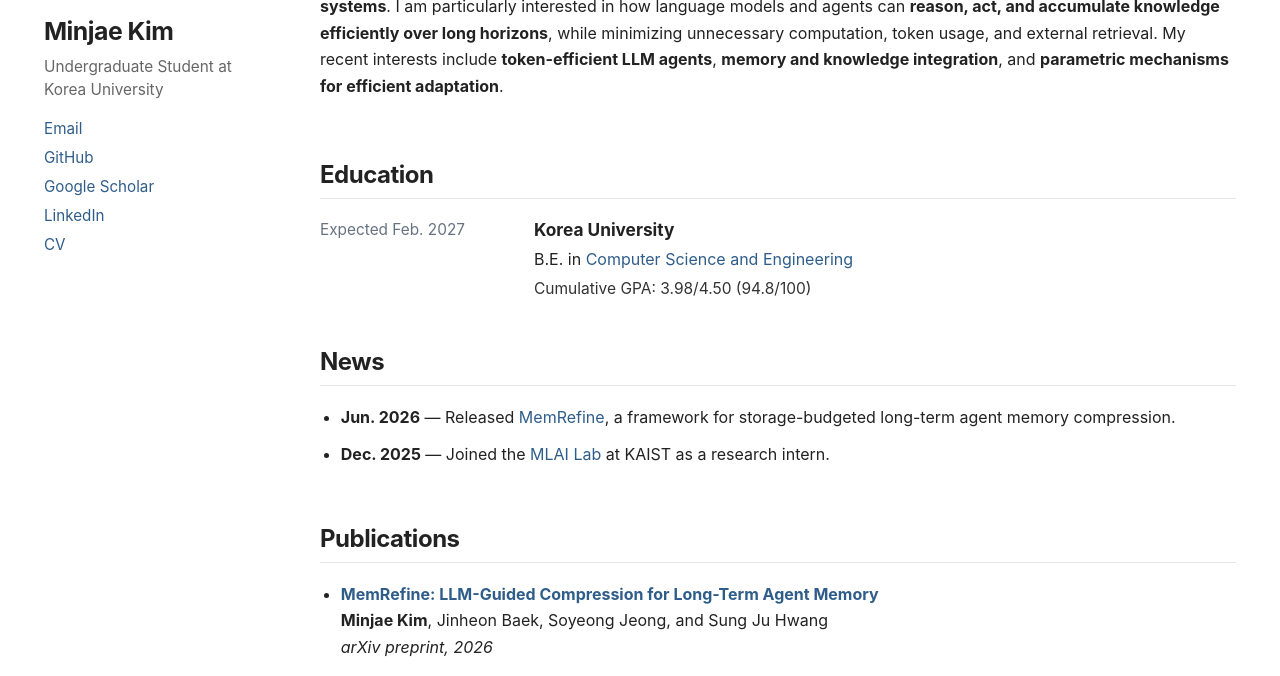
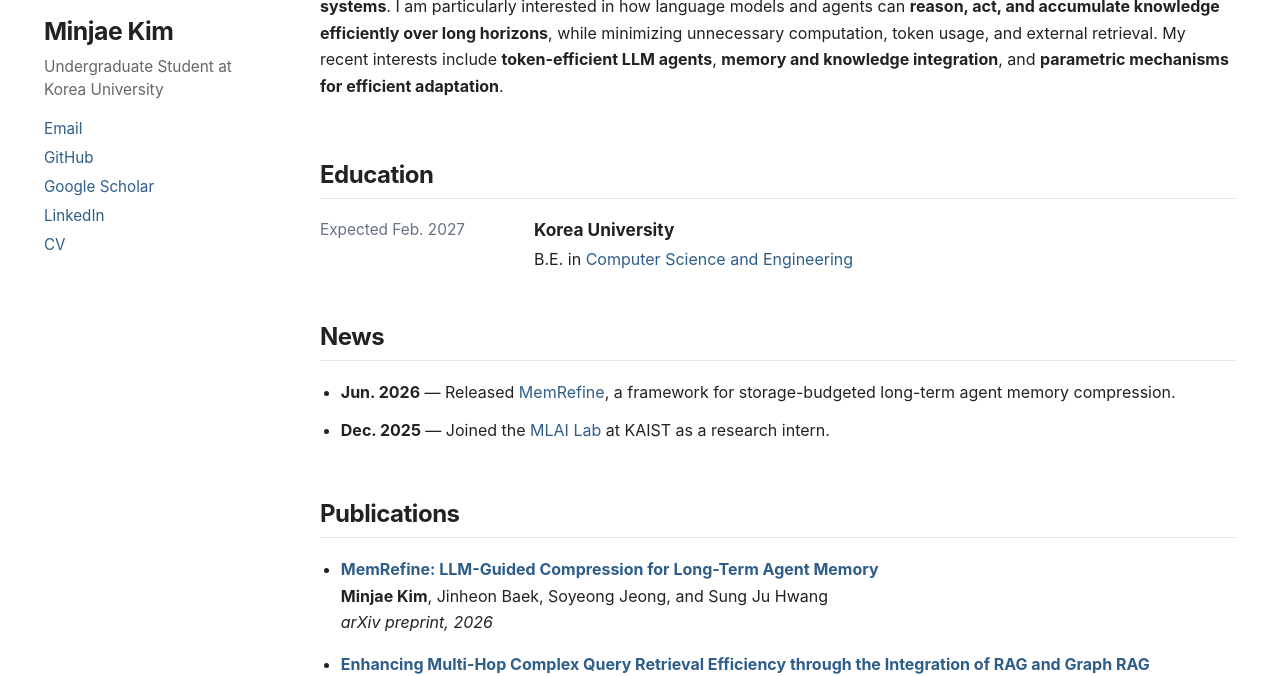
Before and after one commit to kmj200392/kmj200392.github.io, a Jekyll site: the page built from _pages/about.md, in a window 1280 px wide and 900 px high, cut to the strip 224-900 px from the top of the window. Built offline with Jekyll 4.4.1, drawn with Linux system fonts in a browser that asks for light colours.

Commit message:
Remove GPA from education section

```diff
--- a/_pages/about.md
+++ b/_pages/about.md
@@ -18,7 +18,6 @@ My research focuses on developing **more capable, efficient, and adaptive large
     <div class="experience-content">
       <div class="experience-title"><a href="https://www.korea.edu/">Korea University</a></div>
       <div class="experience-role">B.E. in <a href="https://cs.korea.ac.kr/cs/index.do">Computer Science and Engineering</a></div>
-      <div class="experience-description">Cumulative GPA: 3.98/4.50 (94.8/100)</div>
     </div>
   </div>
 </div>
```
